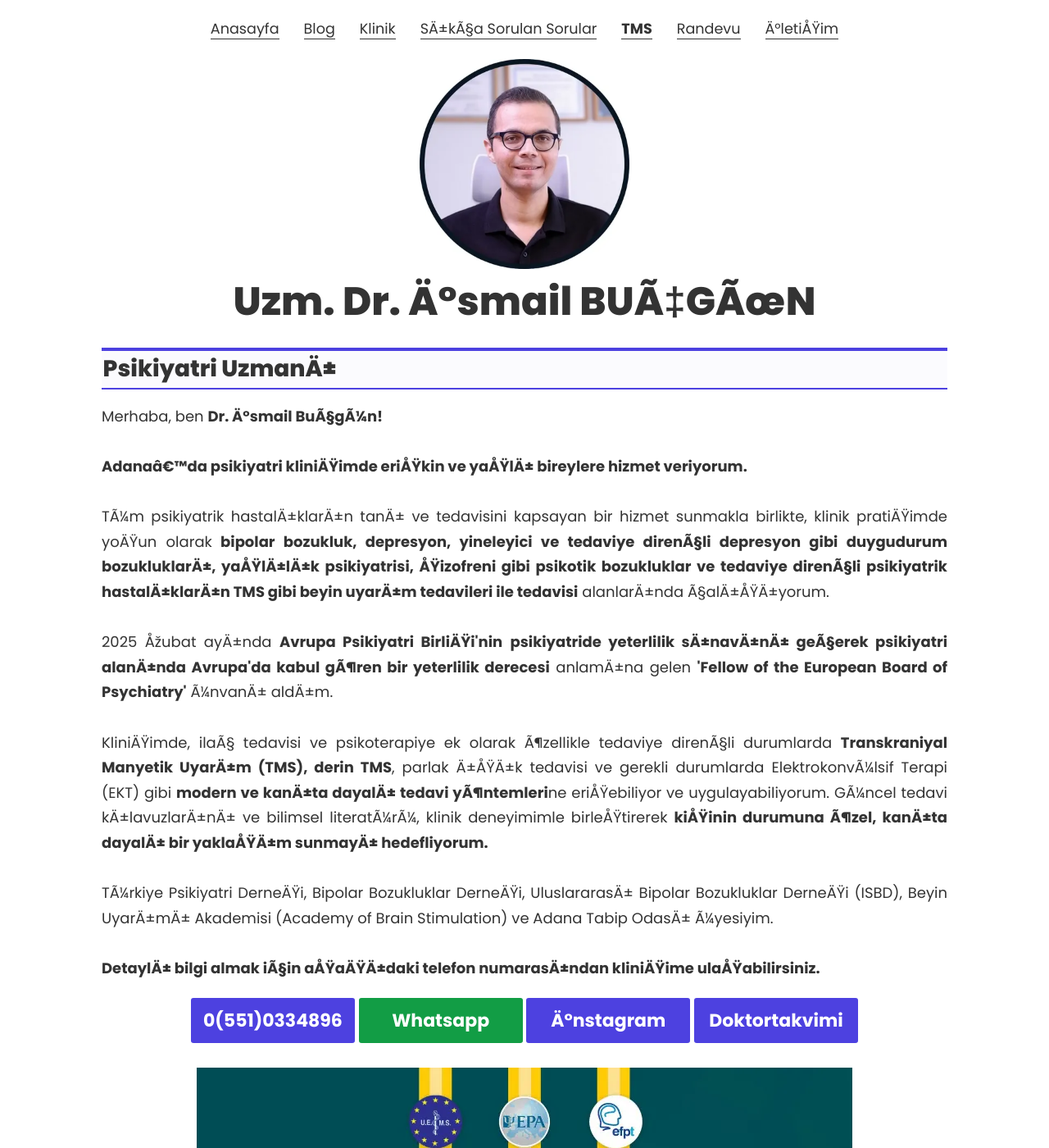
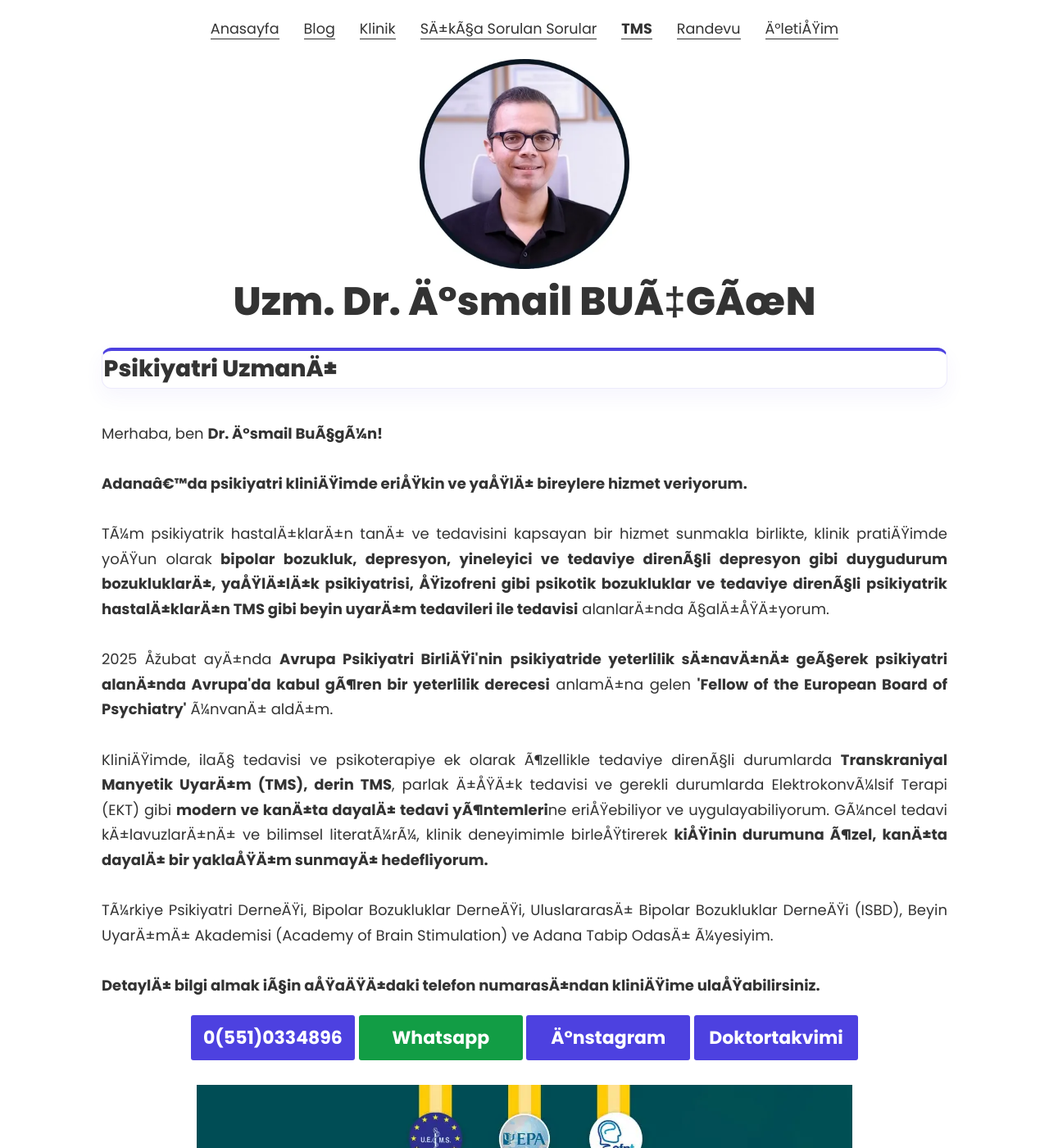
Before and after one commit to ibucgun/ibucgun.github.io, a Jekyll site: the page built from index.html, in a window 1280 px wide and 1400 px high. Shown: the whole window at 82% size. Built offline with Jekyll 4.4.1, drawn with Linux system fonts in a browser that asks for light colours.

Commit message:
Update _mixins.scss

```diff
--- a/_sass/_mixins.scss
+++ b/_sass/_mixins.scss
@@ -94,15 +94,25 @@
 // layout
 
 @mixin section_border {
-  border-top: 4px solid #4d41e0;
-  border-bottom: 2px solid #4d41e0;
-  padding: .2rem .1rem .4rem;
-  background: #fbfbfe;
+  background: #ffffff; // Daha temiz bir beyaz zemini öne çıkarır
+  border: 1px solid rgba(77, 65, 224, 0.1); // Tüm çevresine çok hafif bir çerçeve
+  border-top: 4px solid #4d41e0; // Sizin o imzayı (kalın çizgiyi) sadece üstte koruyoruz
+  border-radius: 12px; // Köşeleri yumuşatmak modern tasarımın ilk kuralıdır
+  padding: 2rem 1.5rem; // Mevcut .2rem çok dardı, içeriğe nefes aldırıyoruz
+  margin-bottom: 2.5rem; // Bölümlerin birbirine yapışmasını engeller
+  box-shadow: 0 10px 25px rgba(77, 65, 224, 0.05); // Çok hafif, modern bir gölge
 }
 
 @mixin section_border_thin {
-  border-top: 1px solid #4d41e0;
-  border-bottom: 1px solid #4d41e0;
-  padding: .2rem .1rem .4rem;
   background: #fbfbfe;
+  border: 1px solid rgba(77, 65, 224, 0.15); // Üst-alt çizgi yerine ince bir tam çerçeve
+  border-radius: 8px;
+  padding: 1.5rem; // İçerik ve kenarlar arasında dengeli bir boşluk
+  margin-bottom: 1.5rem;
+  transition: all 0.3s ease; // Üzerine gelince yapılacak efektler için hazırlık
+
+  &:hover {
+    border-color: #4d41e0; // Fareyle gelince çerçeve belirginleşir
+    background: #ffffff;
+  }
 }
```
